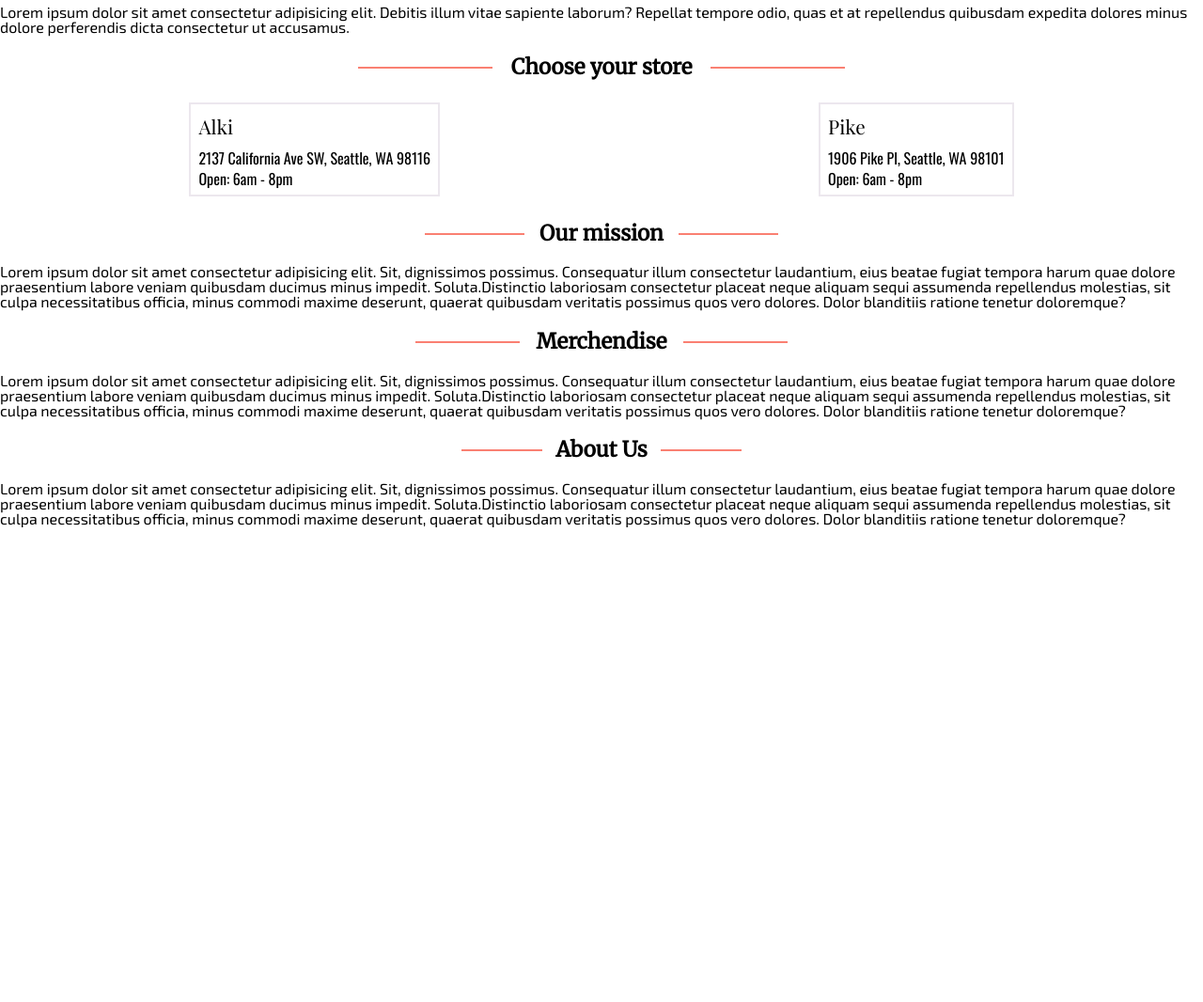
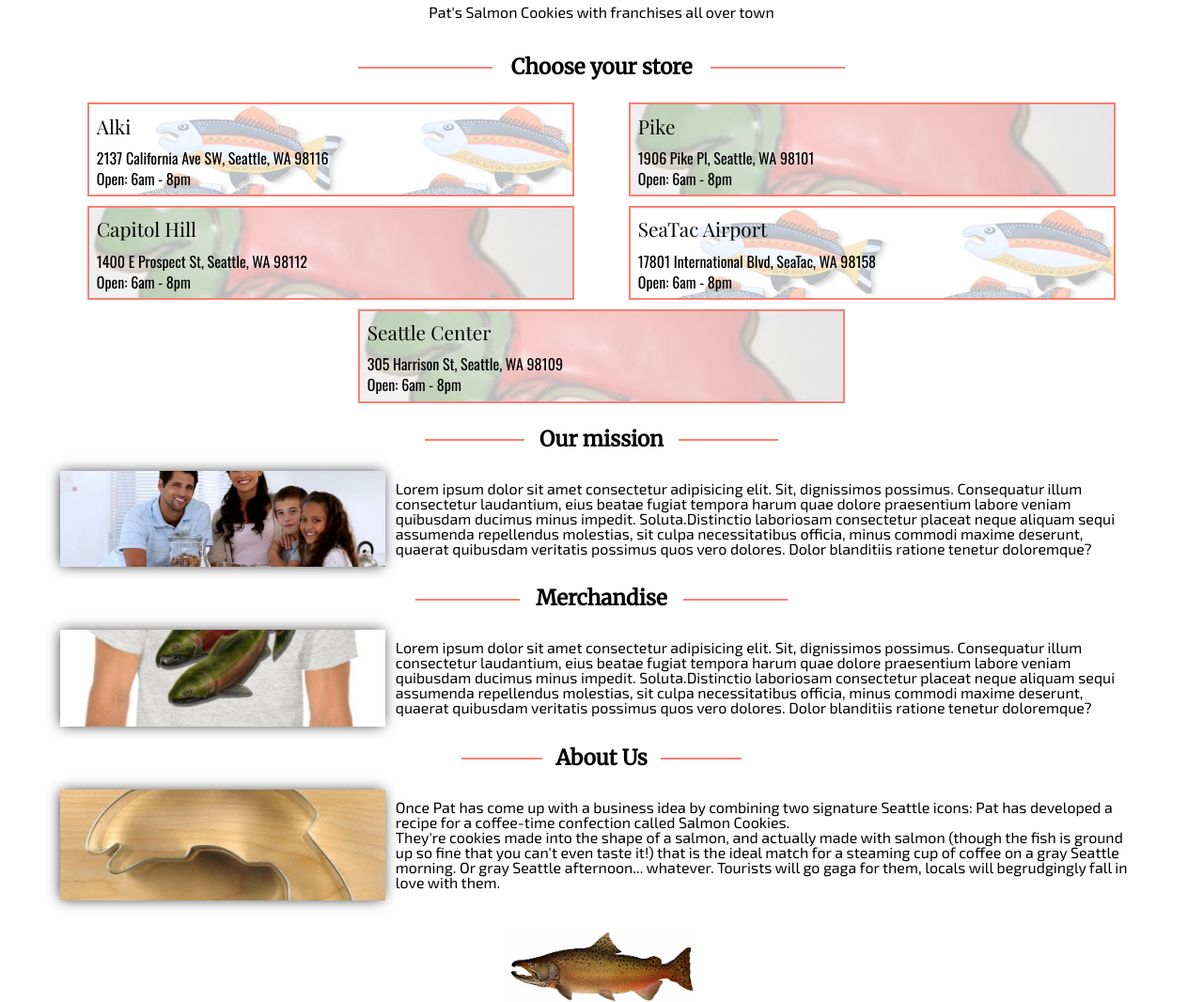
Before and after one commit to al1s/SalmonCookies, a website: page index.html in a window 1280 px wide. Shown: the part 339-1405 px from the top of the page at 94% size. Before the commit the page ends 900 px from the top, so only its background shows below. Drawn offline with nearby package versions, Linux system fonts and the light colour scheme.

Commit message:
Add style to media object, brush up everything

```diff
--- a/css/style-public.css
+++ b/css/style-public.css
@@ -1,6 +1,6 @@
 :root {
   --primary-color: #222222;
-  --secondary-color: #ece7ee;
+  --secondary-color: salmon;
   --neutral-color: #ffffff;
   --neutral-color--brighter: #f0c796;
 }
@@ -17,6 +17,11 @@ body {
   text-align: center;
   width: 100%;
 }
+
+.main {
+  width: 90vw;
+  margin: 1em auto;
+}
 .main__header {
   display: inline-block;
   font-size: 1.4em;
@@ -30,7 +35,7 @@ body {
 }
 .main__header:before,
 .main__header:after {
-  background-color: salmon;
+  background-color: var(--secondary-color);
   content: "";
   height: 0.1em;
   position: absolute;
@@ -52,10 +57,10 @@ body {
   left: 7.6em;
 }
 
-.main__merchendise:before {
+.main__merchandise:before {
   right: 8em;
 }
-.main__merchendise:after {
+.main__merchandise:after {
   left: 8em;
 }
 
@@ -66,13 +71,6 @@ body {
   left: 6em;
 }
 
-.teaser {
-}
-
-.wrapper {
-  margin: 0 auto;
-  width: 100%;
-}
 .teaser__header {
   font-size: 1.9em;
   font-weight: 900;
@@ -80,19 +78,16 @@ body {
   text-align: center;
 }
 .teaser__description {
+  margin: 0.3em auto;
+  text-align: center;
+  width: 90vw;
 }
 .teaser__picture {
-  /* background-image: url("/img/salmon.png");
-  background-size: contain;
-  background-repeat: no-repeat;
-  background-position: center; */
   display: block;
   height: auto;
   margin: 0 auto;
   max-width: 800px;
   width: 100%;
-}
-.main__address {
 }
 .cards {
   display: flex;
@@ -100,11 +95,33 @@ body {
   justify-content: space-around;
 }
 .card {
-  border: var(--secondary-color) 2px solid;
-  flex: 0 0 auto;
+  border: 2px solid var(--secondary-color);
+  flex: 0 0 45%;
   margin: 0.3em;
   min-width: 10em;
   padding: 0.5em;
+  display: block;
+  position: relative;
+}
+.card::after {
+  content: "";
+  opacity: 0.3;
+  top: 0;
+  left: 0;
+  bottom: 0;
+  right: 0;
+  position: absolute;
+  z-index: -1;
+}
+
+.card--odd::after {
+  background: url("/img/fish.jpg");
+}
+.card--even::after {
+  background: url("/img/frosted-cookie.jpg");
+  background-repeat: no-repeat;
+  background-size: cover;
+  background-position: center;
 }
 .card__header {
   font-family: "Playfair Display", serif;
@@ -119,30 +136,42 @@ body {
   padding-top: 0.2em;
 }
 .media__object {
+  display: flex;
+  flex-wrap: nowrap;
+  margin: 0 auto;
 }
 .media__image {
+  background-size: cover;
+  background-repeat: no-repeat;
+  background-position: center;
+  box-shadow: -1px 0px 14px -2px var(--primary-color);
+  flex: 1 1 30%;
 }
 .media__text {
+  flex: 1 1 70%;
+  padding: 0.7em;
 }
-.main__mission {
+
+.mission__image {
+  background-image: url("/img/family.jpg");
 }
-.mission__text {
-}
-.mission__image {
-}
-.main__merchendise {
-}
-.merchendise__text {
-}
-.merchendise__image {
-}
-.main__about {
-}
-.about__text {
+.merchandise__image {
+  background-image: url("/img/shirt.jpg");
 }
 .about__image {
+  background-image: url("/img/cutter.jpeg");
 }
 
+.footer {
+}
+
+.footer__picture {
+  display: block;
+  height: auto;
+  margin: 2em auto;
+  max-width: 200px;
+  width: 100%;
+}
 html {
   box-sizing: border-box;
   height: 100%;
@@ -157,3 +186,7 @@ html {
 *:focus {
   outline: none;
 }
+
+/* * {
+  outline: 1px solid red;
+} */
--- a/index.html
+++ b/index.html
@@ -20,24 +20,38 @@
     </div>
     <h1 class="teaser__header">Salmon cookies shops in Seattle</h1>
     <p class="teaser__description">
-      <em>Lorem ipsum</em> dolor sit amet consectetur adipisicing elit. Debitis illum vitae sapiente laborum? Repellat tempore
-      odio, quas et at repellendus quibusdam expedita dolores minus dolore perferendis dicta consectetur ut accusamus.
+      <em> Pat's Salmon Cookies </em>with franchises all over town
     </p>
   </header>
-  <main>
+  <main class="main">
     <section>
       <div class="header__wrapper">
         <h2 class="main__header  main__address">Choose your store</h2>
       </div>
       <div class="cards">
-        <div class="card">
+        <div class="card  card--odd">
           <h3 class="card__header">Alki</h3>
           <p class="card__address">2137 California Ave SW, Seattle, WA 98116</p>
           <span class="card__hours">Open: 6am - 8pm</span>
         </div>
-        <div class="card">
+        <div class="card  card--even">
           <h3 class="card__header">Pike</h3>
           <p class="card__address">1906 Pike Pl, Seattle, WA 98101</p>
+          <span class="card__hours">Open: 6am - 8pm</span>
+        </div>
+        <div class="card  card--even">
+          <h3 class="card__header">Capitol Hill</h3>
+          <p class="card__address">1400 E Prospect St, Seattle, WA 98112</p>
+          <span class="card__hours">Open: 6am - 8pm</span>
+        </div>
+        <div class="card  card--odd">
+          <h3 class="card__header">SeaTac Airport</h3>
+          <p class="card__address">17801 International Blvd, SeaTac, WA 98158</p>
+          <span class="card__hours">Open: 6am - 8pm</span>
+        </div>
+        <div class="card  card--even">
+          <h3 class="card__header">Seattle Center</h3>
+          <p class="card__address">305 Harrison St, Seattle, WA 98109</p>
           <span class="card__hours">Open: 6am - 8pm</span>
         </div>
       </div>
@@ -59,11 +73,11 @@
     </section>
     <section>
       <div class="header__wrapper">
-        <h2 class="main__header  main__merchendise">Merchendise</h2>
+        <h2 class="main__header  main__merchandise">Merchandise</h2>
       </div>
       <div class="media__object">
-        <div class="media__image  merchendise__image"></div>
-        <p class="media__text  merchendise__text">
+        <div class="media__image  merchandise__image"></div>
+        <p class="media__text  merchandise__text">
           Lorem ipsum dolor sit amet consectetur adipisicing elit. Sit, dignissimos possimus. Consequatur illum consectetur laudantium,
           eius beatae fugiat tempora harum quae dolore praesentium labore veniam quibusdam ducimus minus impedit. Soluta.Distinctio
           laboriosam consectetur placeat neque aliquam sequi assumenda repellendus molestias, sit culpa necessitatibus officia,
@@ -78,16 +92,23 @@
       </div>
       <div class="media__object">
         <div class="media__image  about__image"></div>
-        <p class="media__text  about__text">
-          Lorem ipsum dolor sit amet consectetur adipisicing elit. Sit, dignissimos possimus. Consequatur illum consectetur laudantium,
-          eius beatae fugiat tempora harum quae dolore praesentium labore veniam quibusdam ducimus minus impedit. Soluta.Distinctio
-          laboriosam consectetur placeat neque aliquam sequi assumenda repellendus molestias, sit culpa necessitatibus officia,
-          minus commodi maxime deserunt, quaerat quibusdam veritatis possimus quos vero dolores. Dolor blanditiis ratione
-          tenetur doloremque?
-        </p>
+        <div class="media__text  about__text">
+          <p>
+            Once Pat has come up with a business idea by combining two signature Seattle icons: Pat has developed a recipe for a coffee-time
+            confection called Salmon Cookies.
+            <p> They're cookies made into the shape of a salmon, and actually made with salmon (though the fish is ground up
+              so fine that you can't even taste it!) that is the ideal match for a steaming cup of coffee on a gray Seattle
+              morning. Or gray Seattle afternoon... whatever. Tourists will go gaga for them, locals will begrudgingly fall
+              in love with them.
+            </p>
+        </div>
+
       </div>
     </section>
   </main>
+  <footer class="footer">
+    <img class="footer__picture" src="/img/chinook.jpg" alt="Photo of salmon fish">
+  </footer>
 </body>
 <script src="js/script-index.js"></script>
 
```
Also changed, not shown: readme.md.
